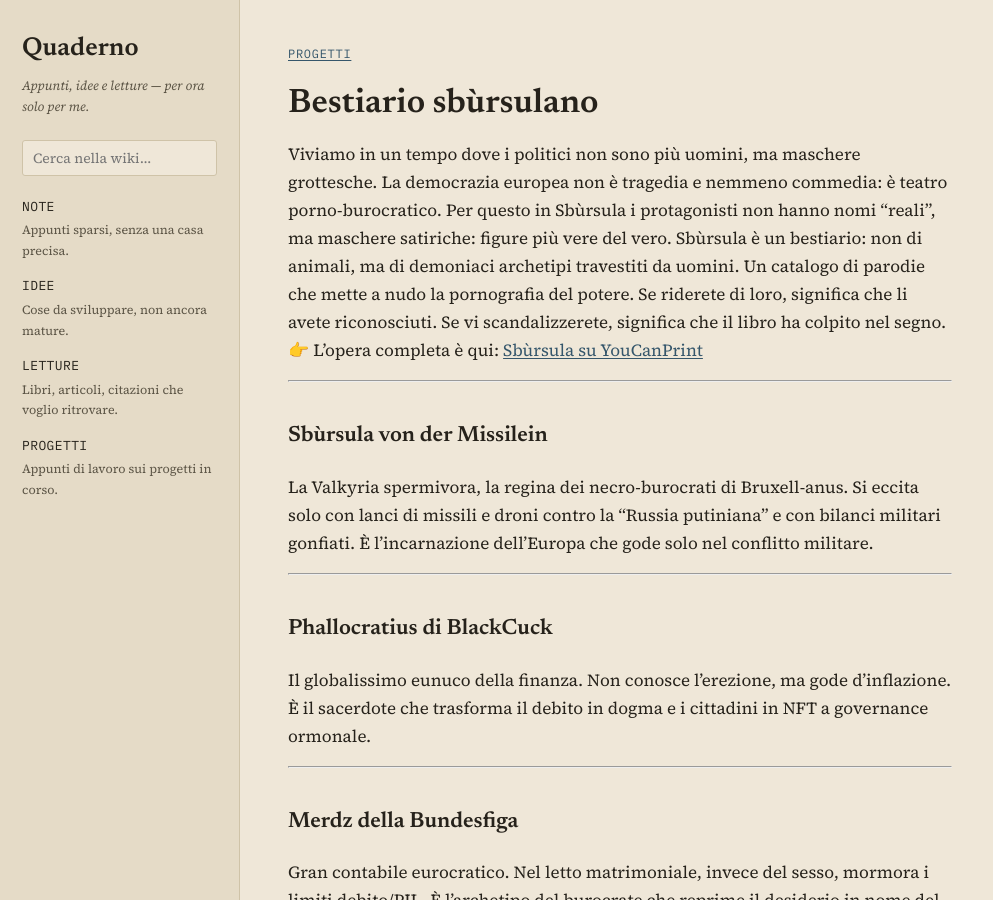
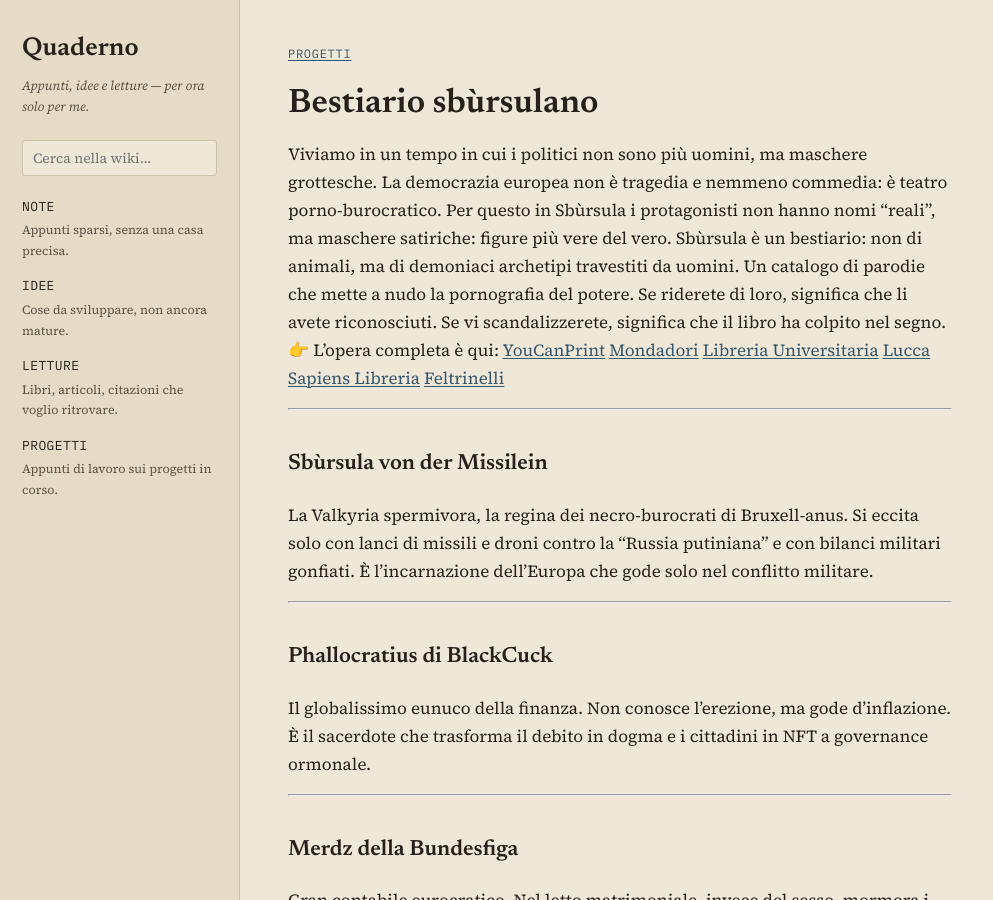
Before and after one commit to Vicknopf11/filoclastos-wiki, a Jekyll site: the page built from progetti/progetti/bestiario.md, in a window 1280 px wide and 900 px high. Shown: the whole window, without its empty margins (0-993 px from the left). Built offline with Jekyll 4.4.1, drawn with Linux system fonts in a browser that asks for light colours.

Commit message:
Revise bestiario.md content and add links
Updated text for clarity and added multiple links for the complete work.

```diff
--- a/progetti/progetti/bestiario.md
+++ b/progetti/progetti/bestiario.md
@@ -4,11 +4,16 @@ categoria: progetti
 sommario: "Viviamo in un tempo dove i politici non sono più uomini, ma maschere grottesche."
 ---
 
-Viviamo in un tempo dove i politici non sono più uomini, ma maschere grottesche. La democrazia europea non è tragedia e nemmeno commedia: è teatro porno-burocratico.
+Viviamo in un tempo in cui i politici non sono più uomini, ma maschere grottesche. La democrazia europea non è tragedia e nemmeno commedia: è teatro porno-burocratico.
 Per questo in Sbùrsula i protagonisti non hanno nomi "reali", ma maschere satiriche: figure più vere del vero.
 Sbùrsula è un bestiario: non di animali, ma di demoniaci archetipi travestiti da uomini. Un catalogo di parodie che mette a nudo la pornografia del potere.
 Se riderete di loro, significa che li avete riconosciuti. Se vi scandalizzerete, significa che il libro ha colpito nel segno.
-👉 L'opera completa è qui: [Sbùrsula su YouCanPrint](https://store.youcanprint.it/sbursula/b/d38fa2d4-28d5-5a04-ae71-148c9ed0e746)
+👉 L'opera completa è qui:
+[YouCanPrint](https://store.youcanprint.it/sbursula/b/d38fa2d4-28d5-5a04-ae71-148c9ed0e746)
+[Mondadori](https://www.mondadoristore.it/sbursula-porno-epistemologia-dell-escatologia-eurocratica-libro-filoclastos-ferox/p/9791224019169)
+[Libreria Universitaria](https://www.libreriauniversitaria.it/sbursula-porno-epistemologia-escatologia-eurocratica/libro/9791224019169)
+[Lucca Sapiens Libreria](https://www.luccasapiens.it/scheda-libro/filoclastos-ferox/sbursula-porno-epistemologia-dellescatologia-eurocratica-9791224019169-4887875.html)
+[Feltrinelli](https://www.lafeltrinelli.it/sbursula-porno-epistemologia-dell-escatologia-libro-filoclastos-ferox/e/9791224019169?inventoryId=409851627)
 
 ---
 
```
